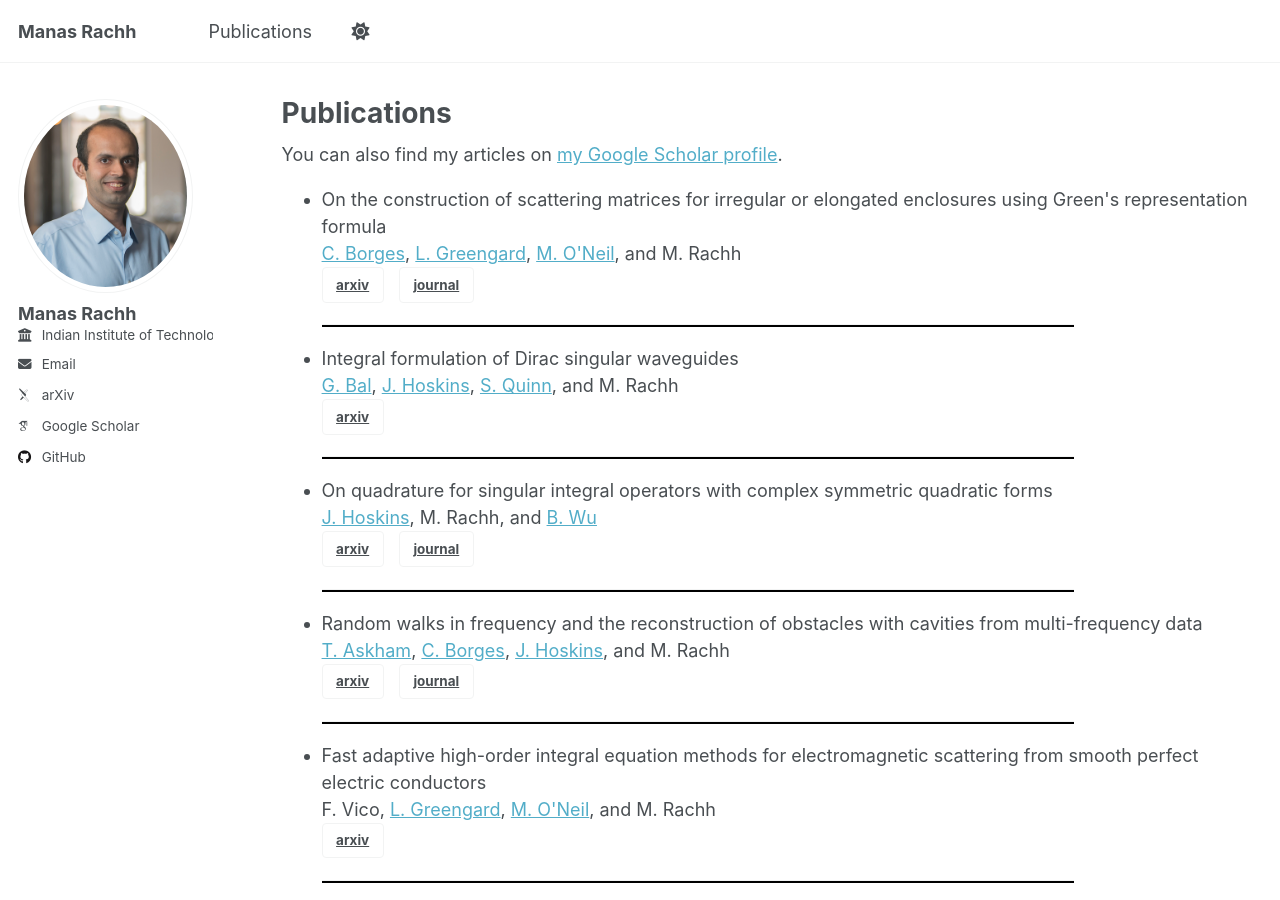
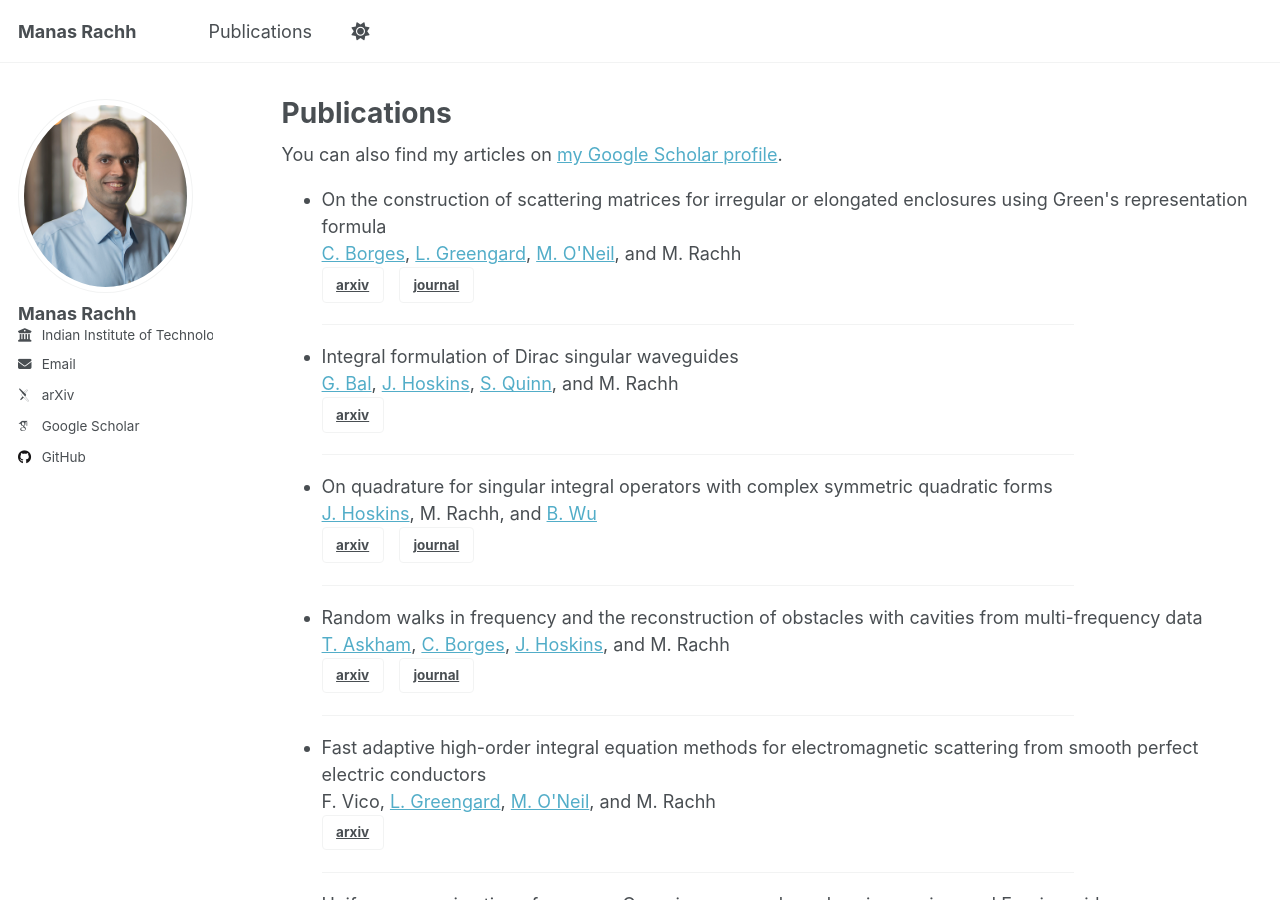
Before and after one commit to mrachh/mrachh.github.io, a Jekyll site: the page built from _pages/publications.html, in a window 1280 px wide and 900 px high. Built offline with Jekyll 4.4.1, drawn with Linux system fonts in a browser that asks for light colours; some web fonts are replaced; a script that is not in the unit is left out.

Commit message:
small changes

```diff
--- a/_pages/publications.html
+++ b/_pages/publications.html
@@ -28,7 +28,7 @@
     href=https://doi.org/10.1007/s10915-024-02727-7>journal</a>
     </div>
   </li>
-  <hr width="80%" size=5 color="black">
+  <hr width="80%" size=3 color="black">
 
   <li>
     Integral formulation of Dirac singular waveguides <br>
@@ -42,7 +42,7 @@
     href=https://arxiv.org/abs/2312.16701>arxiv</a>
     </div>
   </li>
-  <hr width="80%" size=5 color="black">
+  <hr width="80%" size=3 color="black">
 
   <li>
     On quadrature for singular integral operators with complex
@@ -58,7 +58,7 @@
     href=https://doi.org/10.1016/j.acha.2024.101721>journal</a>
     </div>
   </li>
-  <hr width="80%" size=5 color="black">
+  <hr width="80%" size=3 color="black">
 
   <li>
     Random walks in frequency and the reconstruction of obstacles
@@ -75,7 +75,7 @@
     href=https://doi.org/10.1007/s10915-023-02406-z>journal</a>
     </div>
   </li>
-  <hr width="80%" size=5 color="black">
+  <hr width="80%" size=3 color="black">
 
   <li>
     Fast adaptive high-order integral equation methods for
@@ -91,7 +91,7 @@
     &nbsp;
     </div>
   </li>
-  <hr width="80%" size=5 color="black">
+  <hr width="80%" size=3 color="black">
 
 
   <li>
@@ -108,7 +108,7 @@
     href=https://doi.org/10.1088/1361-6420/acb2ec>journal</a>
     </div>
   </li>
-  <hr width="80%" size=5 color="black">
+  <hr width="80%" size=3 color="black">
 
   <li>
     A new version of the adaptive fast Gauss transform for discrete
@@ -126,7 +126,7 @@
     href=https://doi.org/10.1137/23M1572453>journal</a>
     </div>
   </li>
-  <hr width="80%" size=5 color="black">
+  <hr width="80%" size=3 color="black">
 
 
   <li>
@@ -144,7 +144,7 @@
     href=https://doi.org/10.1002/cpa.22227>journal</a>
     </div>
   </li>
-  <hr width="80%" size=5 color="black">
+  <hr width="80%" size=3 color="black">
 
 
   <li>
@@ -161,7 +161,7 @@
     href=https://doi.org/10.1007/s10915-023-02336-w>journal</a>
     </div>
   </li>
-  <hr width="80%" size=5 color="black">
+  <hr width="80%" size=3 color="black">
 
 
   <li>
@@ -181,7 +181,7 @@
     href=https://doi.org/10.1016/j.jcp.2023.112341>journal</a>
     </div>
   </li>
-  <hr width="80%" size=5 color="black">
+  <hr width="80%" size=3 color="black">
 
   <li>
     On the robustness of inverse scattering for penetrable, homogeneous
@@ -199,7 +199,7 @@
     href=https://doi.org/10.1088/1361-6420/acb2ec>journal</a>
     </div>
   </li>
-  <hr width="80%" size=5 color="black">
+  <hr width="80%" size=3 color="black">
 
   <li>
     Equispaced Fourier representations for efficient Gaussian process
@@ -216,7 +216,7 @@
     href=https://doi.org/10.1137/23M1565310>journal</a>
     </div>
   </li>
-  <hr width="80%" size=5 color="black">
+  <hr width="80%" size=3 color="black">
 
   <li>
     Quantum electrodynamics of chiral waveguide arrays <br>
@@ -233,7 +233,7 @@
     href=https://doi.org/10.1364/OL.477807>journal</a>
     </div>
   </li>
-  <hr width="80%" size=5 color="black">
+  <hr width="80%" size=3 color="black">
 
   <li>
     FMM-LU: A fast direct solver for multiscale boundary integral equations in
@@ -250,7 +250,7 @@
     href=https://doi.org/10.1137/22M1514040>journal</a>
     </div>
   </li>
-  <hr width="80%" size=5 color="black">
+  <hr width="80%" size=3 color="black">
 
   <li>
     Analysis of single-excitation
@@ -265,7 +265,7 @@
     href=https://arxiv.org/abs/2110.07049>arxiv</a>
     </div>
   </li>
-  <hr width="80%" size=5 color="black">
+  <hr width="80%" size=3 color="black">
   <li>
     A fast, high-order numerical method for the simulation of single-excitation
     states in quantum optics <br>
@@ -283,7 +283,7 @@
     href=https://doi.org/10.1016/j.jcp.2022.111723>journal</a>
     </div>
   </li>
-  <hr width="80%" size=5 color="black">
+  <hr width="80%" size=3 color="black">
   <li>
     Debye source representations for type-I superconductors, I <br>
     <a href=https://www.math.upenn.edu/~cle/>C. Epstein</a>,
@@ -299,7 +299,7 @@
     href=https://doi.org/10.1016/j.jcp.2021.110892>journal</a>
     </div>
   </li>
-  <hr width="80%" size=5 color="black">
+  <hr width="80%" size=3 color="black">
 
   <li>
     Multifrequency inverse obstacle scattering with unknown impedance boundary
@@ -314,7 +314,7 @@
     href=https://doi.org/10.1007/s10444-021-09915-1>journal</a>
     </div>
   </li>
-  <hr width="80%" size=5 color="black">
+  <hr width="80%" size=3 color="black">
 
   <li>
     Fast multipole methods for evaluation of layer potentials
@@ -330,7 +330,7 @@
     href=https://doi.org/10.1016/j.jcpx.2021.100092>journal</a>
     </div>
   </li>
-  <hr width="80%" size=5 color="black">
+  <hr width="80%" size=3 color="black">
 
   <li>
     Recovering missing data in coherent diffraction imaging <br>
@@ -348,7 +348,7 @@
     href=https://doi.org/10.1137/20M134767X>journal</a>
     </div>
   </li>
-  <hr width="80%" size=5 color="black">
+  <hr width="80%" size=3 color="black">
   <li>
     On the discretization of Laplace's equation with Neumann boundary
     conditions on polygonal domains <br>
@@ -362,7 +362,7 @@
     href=https://doi.org/10.1016/j.jcpx.2020.100072>journal</a>
     </div>
   </li>
-  <hr width="80%" size=5 color="black">
+  <hr width="80%" size=3 color="black">
   <li>
     A fast boundary integral method for high-order multiscale mesh
     generation <br>
@@ -378,7 +378,7 @@
     href=https://doi.org/10.1137/19m1290450>journal</a>
     </div>
   </li>
-  <hr width="80%" size=5 color="black">
+  <hr width="80%" size=3 color="black">
   <li>
     On the solution of Laplace's equation in the vicinity of
     triple-junctions <br>
@@ -392,7 +392,7 @@
     href=https://doi.org/10.2140/paa.2020.2.447>journal</a>
     </div>
   </li>
-  <hr width="80%" size=5 color="black">
+  <hr width="80%" size=3 color="black">
   <li>
     A boundary integral equation approach to computing eigenvalues
     of the Stokes operator <br>
@@ -406,7 +406,7 @@
     href=https://doi.org/10.1007/s10444-020-09774-2>journal</a>
     </div>
   </li>
-  <hr width="80%" size=5 color="black">
+  <hr width="80%" size=3 color="black">
   <li>
     Fast interpolation-based t-SNE for improved visualization of
     single-cell RNA-seq data<br>
@@ -424,7 +424,7 @@
     href=https://doi.org/10.1038/s41592-018-0308-4>journal</a>
     </div>
   </li>
-  <hr width="80%" size=5 color="black">
+  <hr width="80%" size=3 color="black">
   <li>
     On the solution of Stokes equation on regions with corners <br>
     M. Rachh, and K. Serkh, <i>Comm. Pure Appl. Math.</i> 73.11: 2295-2369, 2020<br>
@@ -436,7 +436,7 @@
     href=https://doi.org/10.1002/cpa.21937>journal</a>
     </div>
   </li>
-  <hr width="80%" size=5 color="black">
+  <hr width="80%" size=3 color="black">
   <li>
     A fluctuating boundary integral method for Brownian suspensions<br>
     <a href=http://www.cims.nyu.edu/~billbao/>Y. Bao</a>,
@@ -453,7 +453,7 @@
     href=https://doi.org/10.1016/j.jcp.2018.08.021>journal</a>
     </div>
   </li>
-  <hr width="80%" size=5 color="black">
+  <hr width="80%" size=3 color="black">
   <li>
     Integral equation formulation of the biharmonic Dirichlet problem <br>
     M. Rachh, and
@@ -467,7 +467,7 @@
     href=https://doi.org/10.1007/s10915-017-0559-8>journal</a>
     </div>
   </li>
-  <hr width="80%" size=5 color="black">
+  <hr width="80%" size=3 color="black">
   <li>
     Optimal Jittered Sampling for two points in the unit square <br>
     <a href=http://pub.ist.ac.at/~pausinger/>F. Pausinger</a>,
@@ -482,7 +482,7 @@
     href=https://doi.org/10.1016/j.spl.2017.09.010>journal</a>
     </div>
   </li>
-  <hr width="80%" size=5 color="black">
+  <hr width="80%" size=3 color="black">
   <li>
     On the diffusion geometry of Graph Laplacians and applications <br>
     <a href=http://users.math.yale.edu/users/xc289/>X. Cheng</a>,
@@ -497,7 +497,7 @@
     href=https://doi.org/10.1016/j.acha.2018.04.001>journal</a>
     </div>
   </li>
-  <hr width="80%" size=5 color="black">
+  <hr width="80%" size=3 color="black">
   <li>
     On the location of maxima of solutions of Schr&#246;dinger's equation<br>
     M. Rachh,
@@ -511,7 +511,7 @@
     href=https://doi.org/10.1002/cpa.21753>journal</a>
     </div>
   </li>
-  <hr width="80%" size=5 color="black">
+  <hr width="80%" size=3 color="black">
   <li>
     An efficient high order method for dislocation climb in two
     dimensions <br>
@@ -524,7 +524,7 @@
     href=https://doi.org/10.1137/16m1081920>journal</a>
     </div>
   </li>
-  <hr width="80%" size=5 color="black">
+  <hr width="80%" size=3 color="black">
   <li>
     An integral equation formulation for rigid bodies in Stokes flow
     in three dimensions <br>
@@ -541,7 +541,7 @@
     href=https://doi.org/10.1016/j.jcp.2016.12.018>journal</a>
     </div>
   </li>
-  <hr width="80%" size=5 color="black">
+  <hr width="80%" size=3 color="black">
   <li>
     A coarse-grained computational model of the nuclear pore complex
     predicts Phe-Gly nucleoporin dynamics <br>
@@ -555,7 +555,7 @@
     href=https://doi.org/10.1085/jgp.201711769>journal</a>
     </div>
   </li>
-  <hr width="80%" size=5 color="black">
+  <hr width="80%" size=3 color="black">
   <li>
     Fast algorithms for Quadrature by Expansion I:
     Globally valid expansions<br>
@@ -571,7 +571,7 @@
     href=https://doi.org/10.1016/j.jcp.2017.04.062>journal</a>
     </div>
   </li>
-  <hr width="80%" size=5 color="black">
+  <hr width="80%" size=3 color="black">
   <li>
     Accurate derivative evaluation for any Grad-Shafranov solver<br>
     <a href=http://cims.nyu.edu/~lfr224/>L. Ricketson</a>,
@@ -587,7 +587,7 @@
     href=https://doi.org/10.1016/j.jcp.2015.11.015>journal</a>
     </div>
   </li>
-  <hr width="80%" size=5 color="black">
+  <hr width="80%" size=3 color="black">
   <li>
     Integral equation methods for elastance and mobility
     problems in two dimensions<br>
@@ -602,6 +602,6 @@
     href=https://doi.org/10.1137/15m103251x>journal</a>
     </div>
   </li>
-  <hr width="80%" size=5 color="black">
+  <hr width="80%" size=3 color="black">
 
 </ul>
```
